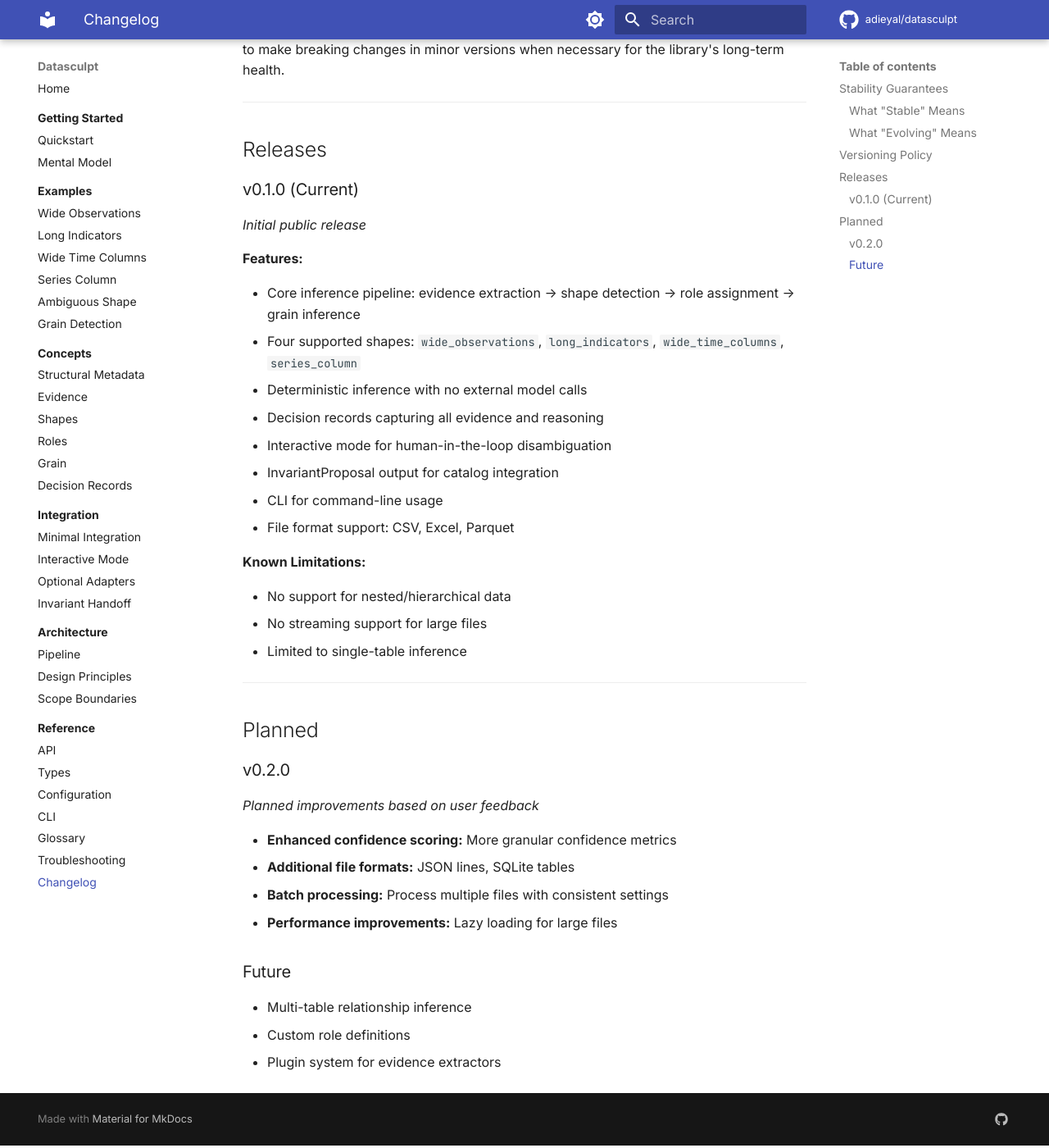
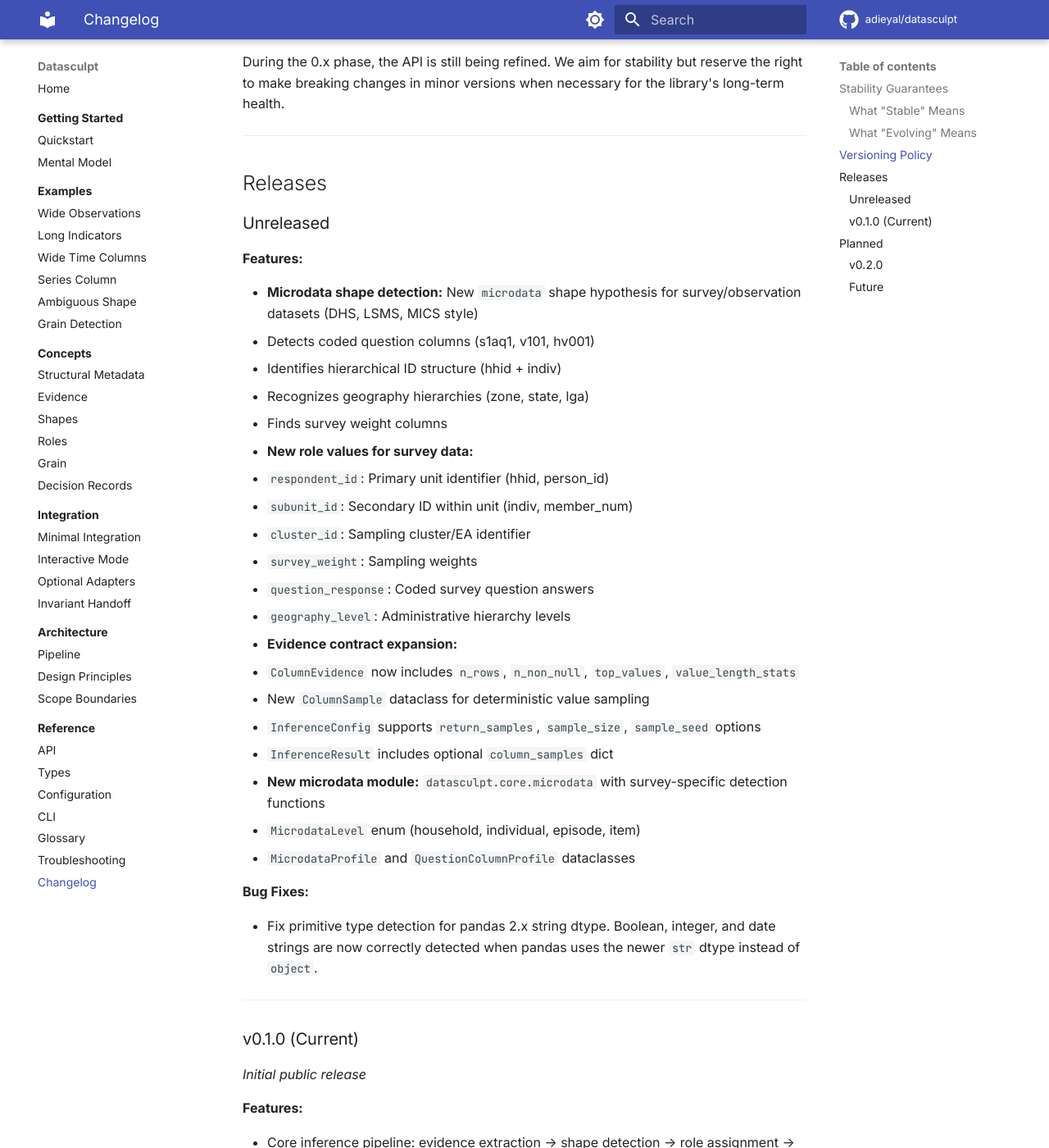
Before and after one commit to adieyal/datasculpt, an MkDocs documentation site: the page built from docs/changelog.md, in a window 1280 px wide and 1400 px high, scrolled down 1305 px. Shown: the whole window at 82% size. Built offline with MkDocs 1.6.1 and Material for MkDocs 9.7.7, drawn with Linux system fonts in a browser that asks for light colours; comment, search, counter and statistics services are not loaded.

Commit message:
Update changelog with microdata detection and evidence contract changes

```diff
--- a/docs/changelog.md
+++ b/docs/changelog.md
@@ -9,7 +9,7 @@ Datasculpt follows semantic versioning. This table shows the stability of differ
 | `infer()` function | **Stable** | Signature and return type will not change in minor versions |
 | `InferenceResult` | **Stable** | Core attributes (`shape`, `roles`, `grain`) stable |
 | `DecisionRecord` | **Stable** | Structure stable, new fields may be added |
-| Shape vocabulary | **Stable** | `wide_observations`, `long_indicators`, `wide_time_columns`, `series_column` |
+| Shape vocabulary | **Stable** | `wide_observations`, `long_indicators`, `wide_time_columns`, `series_column`, `microdata` |
 | Role vocabulary | **Evolving** | New roles may be added; existing roles stable |
 | Evidence types | **Evolving** | New evidence types may be added |
 | Internal APIs | **Unstable** | Modules under `_internal` may change without notice |
@@ -40,6 +40,40 @@ During the 0.x phase, the API is still being refined. We aim for stability but r
 ---
 
 ## Releases
+
+### Unreleased
+
+**Features:**
+
+- **Microdata shape detection:** New `microdata` shape hypothesis for survey/observation datasets (DHS, LSMS, MICS style)
+  - Detects coded question columns (s1aq1, v101, hv001)
+  - Identifies hierarchical ID structure (hhid + indiv)
+  - Recognizes geography hierarchies (zone, state, lga)
+  - Finds survey weight columns
+
+- **New role values for survey data:**
+  - `respondent_id`: Primary unit identifier (hhid, person_id)
+  - `subunit_id`: Secondary ID within unit (indiv, member_num)
+  - `cluster_id`: Sampling cluster/EA identifier
+  - `survey_weight`: Sampling weights
+  - `question_response`: Coded survey question answers
+  - `geography_level`: Administrative hierarchy levels
+
+- **Evidence contract expansion:**
+  - `ColumnEvidence` now includes `n_rows`, `n_non_null`, `top_values`, `value_length_stats`
+  - New `ColumnSample` dataclass for deterministic value sampling
+  - `InferenceConfig` supports `return_samples`, `sample_size`, `sample_seed` options
+  - `InferenceResult` includes optional `column_samples` dict
+
+- **New microdata module:** `datasculpt.core.microdata` with survey-specific detection functions
+  - `MicrodataLevel` enum (household, individual, episode, item)
+  - `MicrodataProfile` and `QuestionColumnProfile` dataclasses
+
+**Bug Fixes:**
+
+- Fix primitive type detection for pandas 2.x string dtype. Boolean, integer, and date strings are now correctly detected when pandas uses the newer `str` dtype instead of `object`.
+
+---
 
 ### v0.1.0 (Current)
 
```
